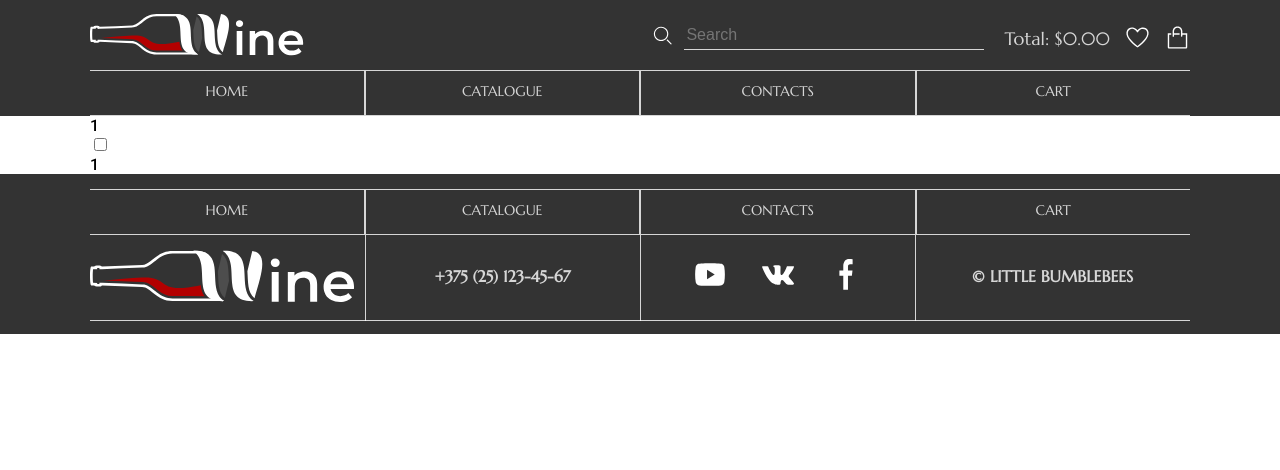
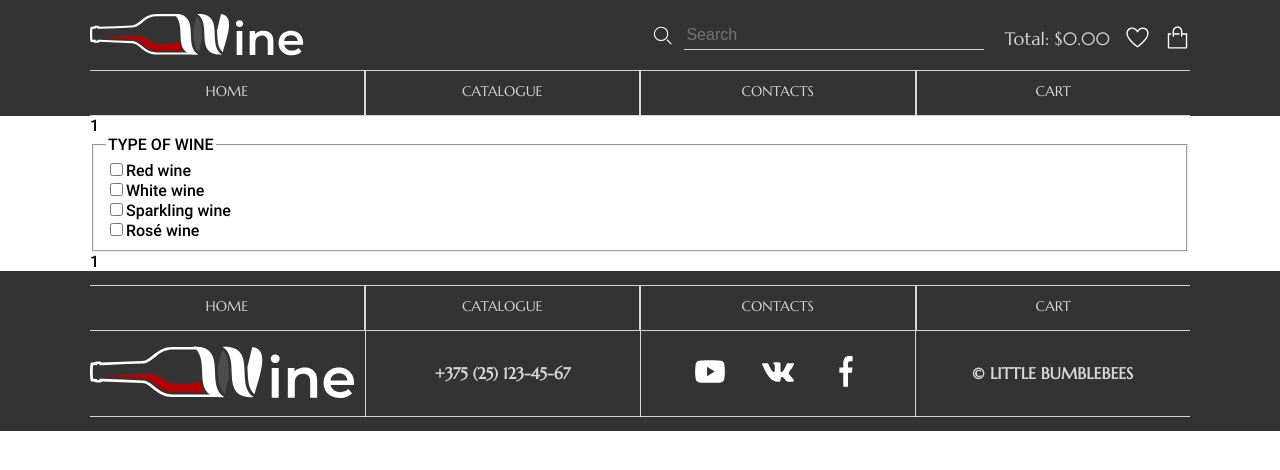
Before and after one commit to mitjasha/online-shop, a React (Create React App) app: page / in a window 1280 px wide. Shown: the top 470 px of the page. Built offline with nearby package versions, Linux system fonts and the light colour scheme.

Commit message:
feat: add first checkbox input

```diff
--- a/src/pages/CataloguePage/CataloguePage.tsx
+++ b/src/pages/CataloguePage/CataloguePage.tsx
@@ -1,5 +1,8 @@
 import React from "react";
+// import data from "../../assets/data/data.json";
 import "./CataloguePage.scss";
+
+const wineTypes = ["Red wine", "White wine", "Sparkling wine", "Rosé wine"];
 
 const CataloguePage: React.FC = () => {
   return (
@@ -8,7 +11,17 @@ const CataloguePage: React.FC = () => {
         <div className="settings">1</div>
         <div className="filters-goods-wrapper">
           <div className="filters">
-            <input type="checkbox" className="filters__type" />
+            <fieldset>
+              <legend>TYPE OF WINE</legend>
+              {wineTypes.map((elem) => (
+                <div className="option">
+                  <label htmlFor="type">
+                    <input type="checkbox" id="type" name="type" />
+                    {elem}
+                  </label>
+                </div>
+              ))}
+            </fieldset>
           </div>
           <div className="goods">1</div>
         </div>
```
